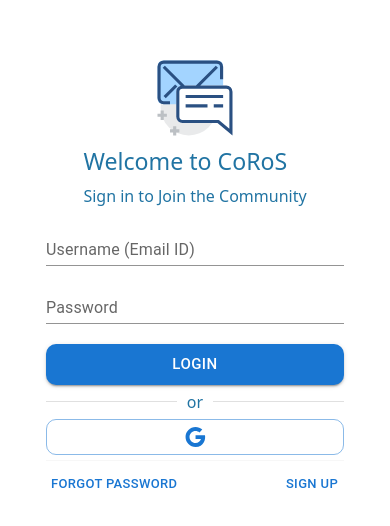
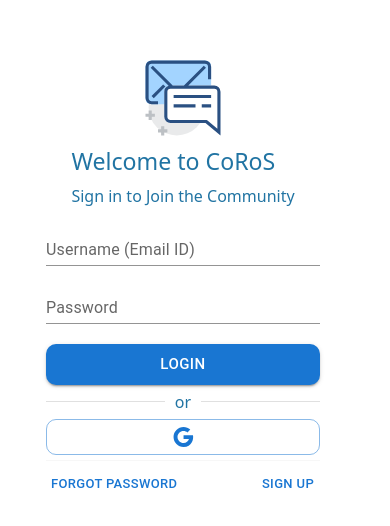
Before and after one commit to muthuabi/coros-vite, a React (Vite) app in the folder room-client/: page /login in a window 390 px wide. Shown: the part 148-674 px from the top of the page. Built offline with nearby package versions, Linux system fonts and the light colour scheme.

Commit message:
Changed the login with banner again with responsive

```diff
--- a/room-client/src/components/Login.jsx
+++ b/room-client/src/components/Login.jsx
@@ -12,8 +12,7 @@
 import "react-toastify/dist/ReactToastify.css";
 import logo_svg from "../assets/svg/chat-class.svg";
 import { useNavigate } from "react-router-dom";
-import { useTogglePage } from "../pages/LoginRegister";
-import { Fade, Typography } from "@mui/material";
+import { useTogglePage } from "../pages/LoginRegister";;
 
 const dummyUsers = [
   { username: "admin@krish.in", password: "admin123" },
--- a/room-client/src/pages/LoginRegister.jsx
+++ b/room-client/src/pages/LoginRegister.jsx
@@ -1,25 +1,30 @@
-import React, { createContext,useContext,useState } from "react";
+import React, { createContext, useContext, useState } from "react";
 import Box from "@mui/material/Box";
 import "react-toastify/dist/ReactToastify.css";
 import "../styles/login.css";
 import Login from "../components/Login";
 import Register from "../components/Register";
+import "bootstrap/dist/css/bootstrap.min.css";
+
 const TogglePageContext = createContext();
 const useTogglePage = () => useContext(TogglePageContext);
+const banner = new URL("../assets/images/login-banner-img.jpg", import.meta.url).href;
 const LoginRegister = () => {
-    const [isLoginPage,setIsLoginPage]=useState(true);
+    const [isLoginPage, setIsLoginPage] = useState(true);
+
     return (
-
-        <Box className="login-container container-fluid">
-            <Box className="login-box">
-            <TogglePageContext.Provider value={{isLoginPage,setIsLoginPage}}>
-               {
-                (isLoginPage ? <Login /> : <Register/>)
-               }
-            </TogglePageContext.Provider>
+        <Box className="login-container container-fluid row">
+            <div className="login-banner col-md-6 d-none d-md-block d-lg-block">
+                <img src={banner} alt="Login Banner" className="banner-img" />
+            </div>
+            <Box className="login-box col-md-6">
+                <TogglePageContext.Provider value={{ isLoginPage, setIsLoginPage }}>
+                    {isLoginPage ? <Login /> : <Register />}
+                </TogglePageContext.Provider>
             </Box>
         </Box>
     );
 };
+
 export default LoginRegister;
 export { useTogglePage };
--- a/room-client/src/styles/login.css
+++ b/room-client/src/styles/login.css
@@ -1,22 +1,18 @@
 .login-container {
     display: flex;
-    justify-content: center;
     min-height: 100vh;
     width:100%;
-    align-items: center;
-    /* background: linear-gradient(135deg, #f3f3f5, #daeff7); */
-
   }
   .login-box {
     /* background:#f7fdffdb; */
     display: flex;
-    /* box-shadow: 0 4px 20px rgba(30, 30, 31, 0.26); */
     color: rgb(33, 116, 163);
     animation: fadeIn 0.5s ease-in-out;
-    height: 80%;
-    width: min(100%,500px);
     border-radius: 10px;
-    /* justify-content: space-evenly; */
+    align-items: center;
+    justify-self: center;
+    max-width: 600px;
+
   }
   .login-inner-box
   {
@@ -27,18 +23,12 @@
     padding-left: calc(var(--bs-gutter-x)* .5);
     margin-top: var(--bs-gutter-y);
   }
-  /* .login-banner
-  {
-  max-width: 100%;
-  min-height: 100%;
-  padding:0!important;
-  }
+
   .login-banner img {
     width: 100%;
     height: 100%;
-    object-fit: fill;
-    border-radius: 10px 0 0 10px;
-  } */
+    object-fit: contain;
+  }
   .login-form-box
   {
     display: flex;
```
